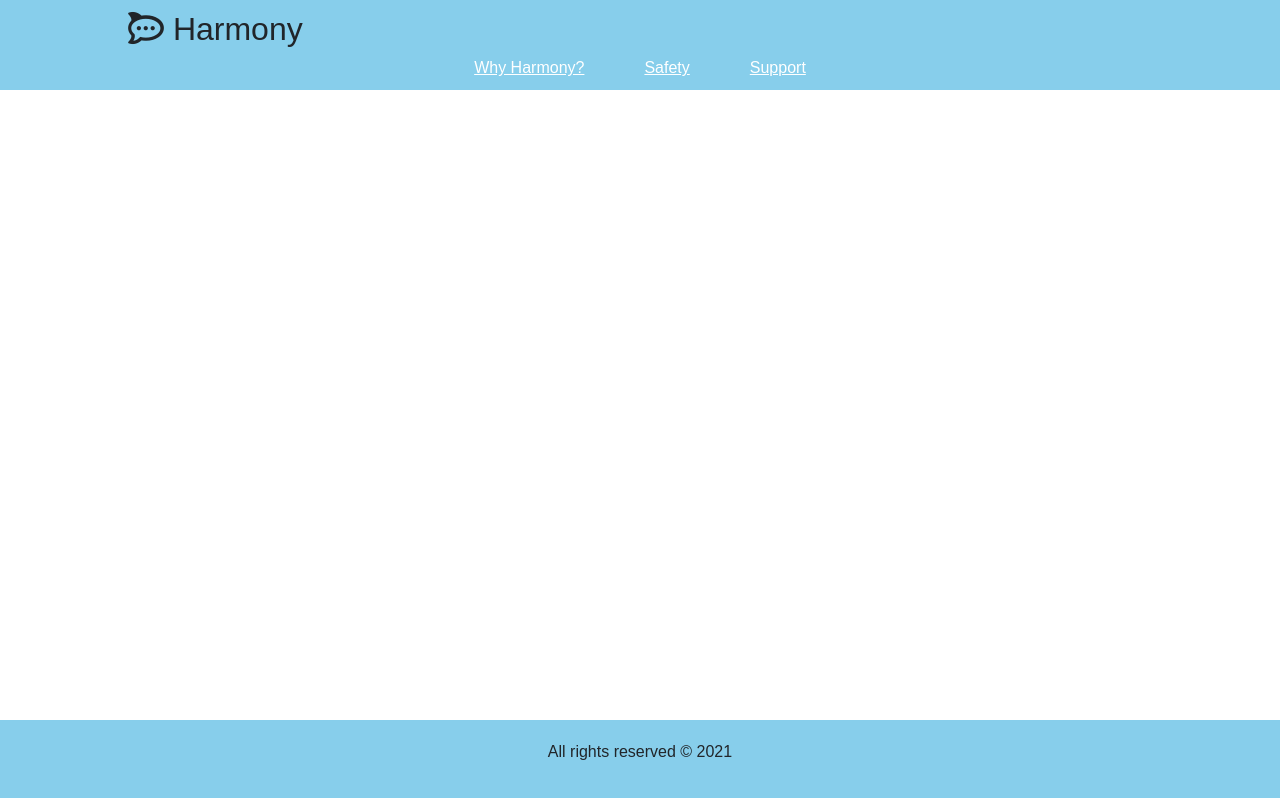
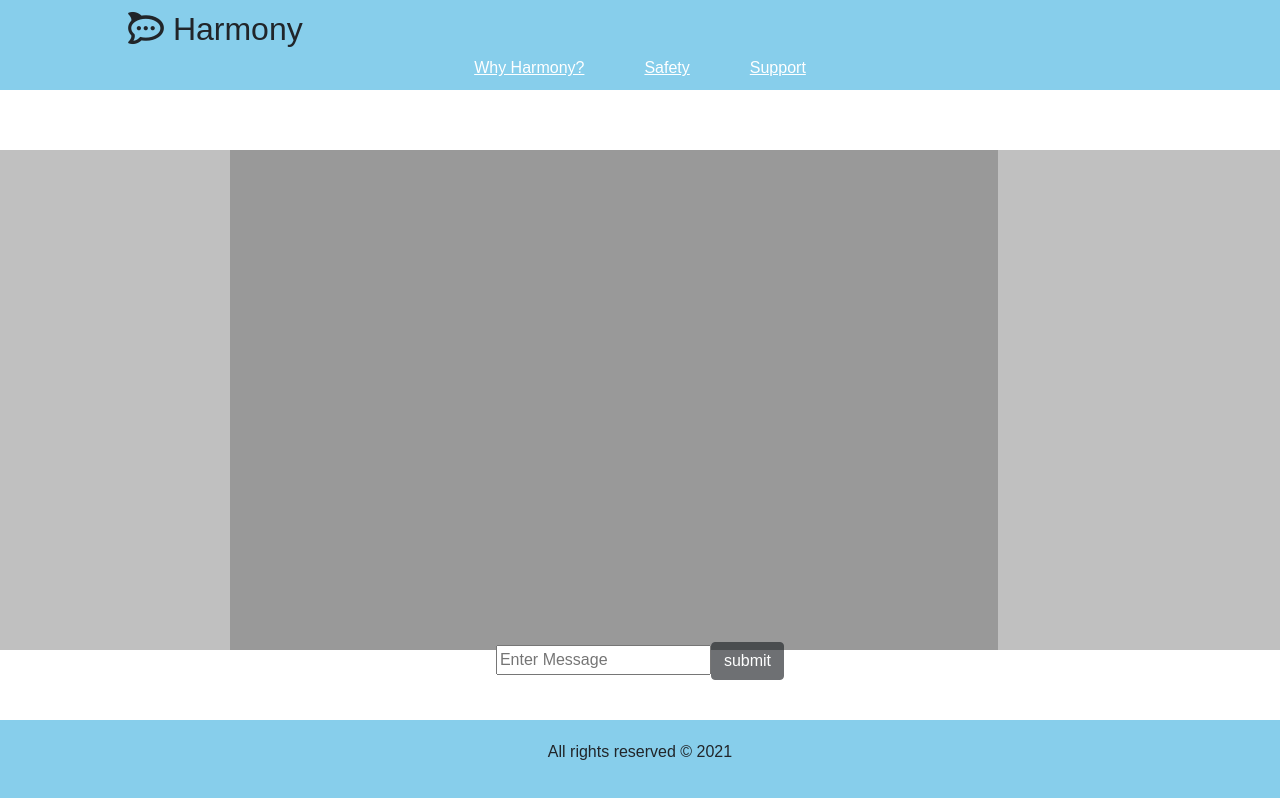
Before and after one commit to RhemaBassey/Harmony, a React (Create React App) app: page / in a window 1280 px wide. Built offline with nearby package versions, Linux system fonts and the light colour scheme.

Commit message:
upgrading the scroll functionality and looks for the chatroom, and adding an about-me section in the profile page

```diff
--- a/public/styles.css
+++ b/public/styles.css
@@ -33,9 +33,29 @@
   /* position:absolute; */
 }
 
+.middle {
+  background: silver;
+  top: 150px;
+  bottom: 150px;
+  position: absolute;
+  width: 100%
+}
+
+
+.middle-center {
+  background: #999;
+  position: absolute;
+  left: 18%;
+  top: 0;
+  float: right;
+  width: 60%;
+  height: 100%;
+  overflow-y: scroll;
+}
+
 .post-entry {
   position: absolute;
-  bottom: 10%;
+  bottom: 15%;
   width: 100%;
 }
 
@@ -63,3 +83,12 @@
 img {
   width: 100%;
 }
+
+html, body {
+    margin: 0; padding:0; border: 0;
+    overflow: hidden
+}
+/* #header, #middle, #footer {
+    position: absolute;
+    width: 100%
+} */
--- a/src/Components/App.js
+++ b/src/Components/App.js
@@ -2,13 +2,13 @@ import React from "react";
 import Header from "./Header";
 import Footer from "./Footer";
 
-import Main from "./Main"
+import Main from "./Main";
 
 export default function App() {
   return (
-    <div className="App">
+    <div className= "App">
       <Header />
-        <Main />
+      <Main />
       <Footer />
     </div>
   );
--- a/src/Components/Main.jsx
+++ b/src/Components/Main.jsx
@@ -1,6 +1,5 @@
 import React from "react";
 import { Switch, Route } from "react-router-dom";
-
 
 import ChatRoom from "../pages/ChatRoom";
 import Profile from "../pages/Profile";
@@ -11,7 +10,7 @@ const Main = () => {
     <Switch>
       {" "}
       {/* The Switch decides which component to show based on the current URL.*/}
-      <Route exact path="/chatroom" component={ChatRoom}></Route>
+      <Route exact path="/" component={ChatRoom}></Route>
 
       <Route exact path="/profile" component={Profile}></Route>
     </Switch>
--- a/src/Components/Post.jsx
+++ b/src/Components/Post.jsx
@@ -1,17 +1,17 @@
 import React from "react";
 import {Link} from "react-router-dom"
+import {username} from "../pages/Profile"
 
-function Post(props){
+export default function Post(props){
 
   return (
 
     <div className="card post-style" >
       <div className="card-body">
-        <h5 className="card-title"> <Link to="/profile"><button variant="outlined" className="anchor"> {props.username}</button> </Link> <span className="time">{props.time}</span></h5>
+        <h5 className="card-title"> <Link to="/profile" className="anchor">{username}</Link> <span className="time">{props.time}</span></h5>
         <p className="card-text">{props.comment}</p>
       </div>
     </div>
   );
 
 }
-export default Post;
--- a/src/Components/PostEntry.jsx
+++ b/src/Components/PostEntry.jsx
@@ -10,7 +10,6 @@ function PostEntry(props) {
 
   const myUserName = "Rhema";
   const [post, setPost] = useState({
-    username: myUserName,
     comment: "",
     time: "",
   });
@@ -18,7 +17,6 @@ function PostEntry(props) {
   function handleChange(event) {
     const { value } = event.target;
     setPost({
-      username: myUserName,
       comment: value,
       time: time,
     });
@@ -29,7 +27,6 @@ function PostEntry(props) {
   function handleSubmit(event) {
     props.addNew(post); // 'exports' the value of post to app.jsx, using prop addNew
     setPost({
-      username: myUserName,
       comment: "",
       time: "",
     });
--- a/src/pages/ChatRoom.jsx
+++ b/src/pages/ChatRoom.jsx
@@ -13,9 +13,10 @@ export default function ChatRoom() {
 
   return (
     <div className="App">
-
       {/* <img className="background-img" src="pics/art3.jpg" alt=":p"/> */}
 
+      <div className="middle">
+        <div className="middle-center">
           {text.map((textItem) => {
             return (
               <Post
@@ -25,6 +26,9 @@ export default function ChatRoom() {
               />
             );
           })}
+        </div>
+      </div>
+
       <PostEntry addNew={addText} />
     </div>
   );
--- a/src/pages/Profile.jsx
+++ b/src/pages/Profile.jsx
@@ -0,0 +1,46 @@
+import React, { useState } from "react";
+const username = "Rhema";
+
+export default function Profile() {
+  const [editMode, setEditMode] = useState(false);
+  const [aboutMe, setAboutMe] = useState("")
+
+  function editAboutMe(event){
+      setEditMode(true)
+      event.preventDefault();
+  }
+
+  function handleChange(e){
+    const {value} = e.target
+    setAboutMe(value)
+  }
+
+  function updateEdit(e){
+      setEditMode(false)
+      e.preventDefault()
+  }
+  return (
+    <div>
+      <h1> {username} </h1>
+      <form>
+        <p> About Me:</p>
+        {editMode ? (
+          <div>
+            <textarea placeholder="About Me..." onChange={handleChange} value={aboutMe}/>
+            <p>
+              <button type="submit" onClick={updateEdit}>OK</button>
+              <button> Cancel </button>
+            </p>
+          </div>
+        ) : (
+          <div>
+            <p>{aboutMe}</p>
+            <p><button onClick={editAboutMe}>Edit</button> </p>
+          </div>
+        )}
+      </form>
+    </div>
+  );
+}
+
+export { username };
```
Lines whose indentation alone changed are shown as unchanged.
